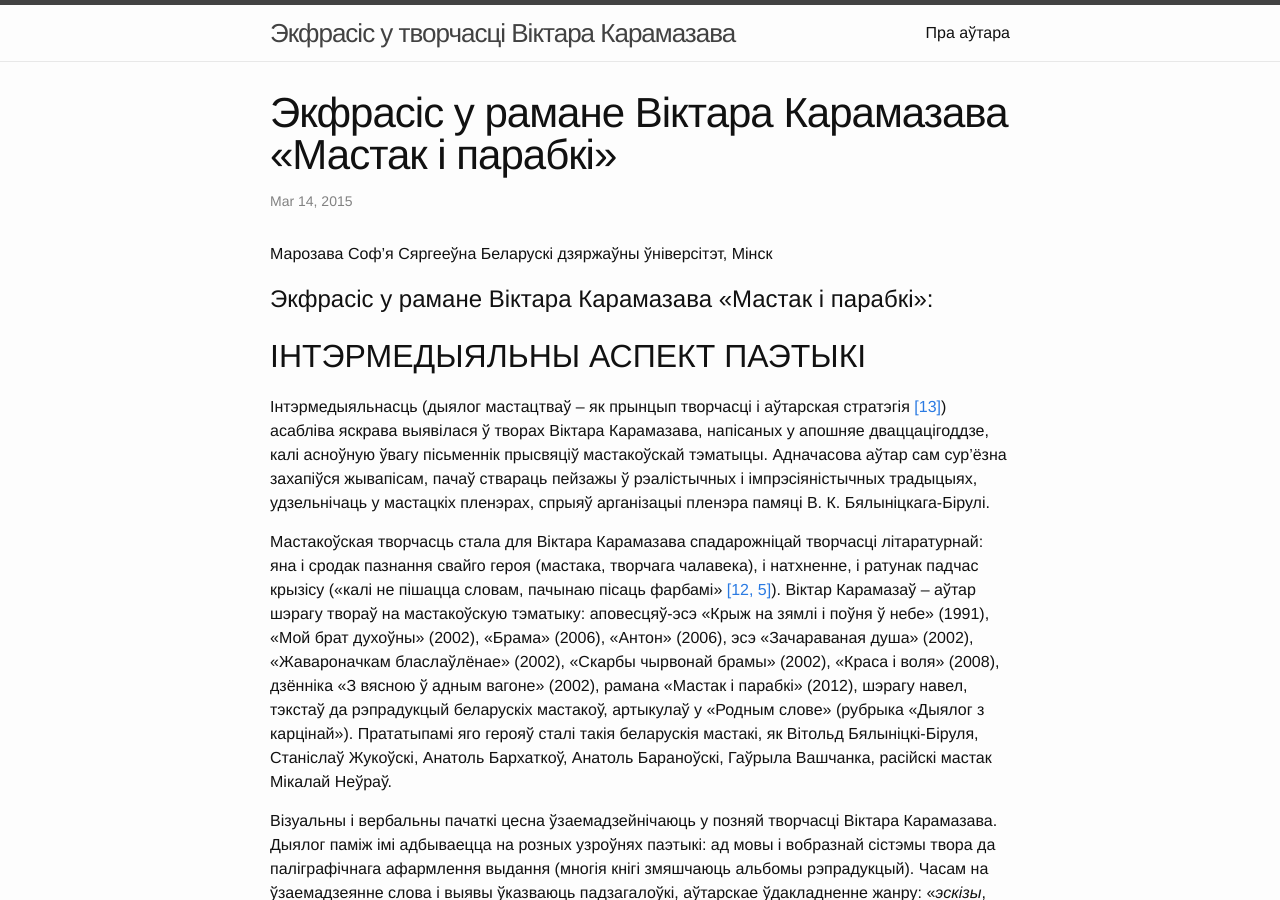
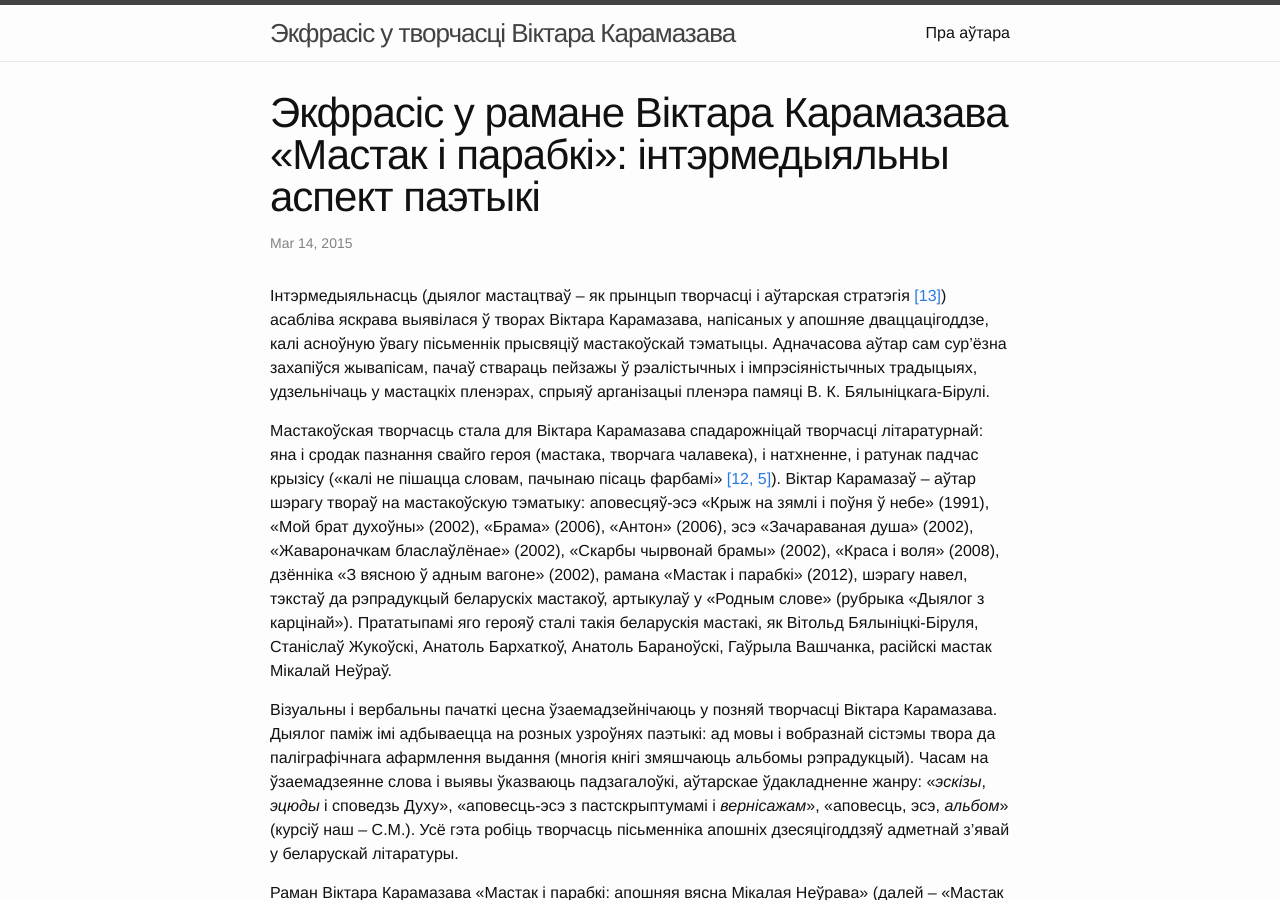
Before and after one commit to mkozhukh/ekfrasis, a Jekyll site: the page built from _posts/2015-03-14-ekfrasis-mastak-i-parabki.md, in a window 1280 px wide and 900 px high. Built offline with Jekyll 4.4.1, drawn with Linux system fonts in a browser that asks for light colours.

Commit message:
Update 2015-03-14-ekfrasis-mastak-i-parabki.md

```diff
--- a/_posts/2015-03-14-ekfrasis-mastak-i-parabki.md
+++ b/_posts/2015-03-14-ekfrasis-mastak-i-parabki.md
@@ -1,18 +1,10 @@
 ---
 layout: post
-title:  "Экфрасіс у рамане Віктара Карамазава «Мастак і парабкі»"
+title:  "Экфрасіс у рамане Віктара Карамазава «Мастак і парабкі»: інтэрмедыяльны аспект паэтыкі"
 date:   2015-03-14 03:38:00
 categories: Экфразіс Карамазаў
 ---
 
-Марозава Соф'я Сяргееўна
-Беларускі дзяржаўны ўніверсітэт, Мінск
-
-Экфрасіс у рамане Віктара Карамазава «Мастак і парабкі»:
-===================
-
-ІНТЭРМЕДЫЯЛЬНЫ АСПЕКТ ПАЭТЫКІ
-------------------------------------------------
 
 Інтэрмедыяльнасць (дыялог мастацтваў – як прынцып творчасці і аўтарская стратэгія  [[13]](#kn13)) асабліва яскрава выявілася ў творах Віктара Карамазава, напісаных у апошняе дваццацігоддзе, калі асноўную ўвагу пісьменнік прысвяціў мастакоўскай тэматыцы. Адначасова аўтар сам сур’ёзна захапіўся жывапісам, пачаў ствараць пейзажы ў рэалістычных і імпрэсіяністычных традыцыях, удзельнічаць у мастацкіх пленэрах, спрыяў арганізацыі пленэра памяці В. К. Бялыніцкага-Бірулі.
 
```
